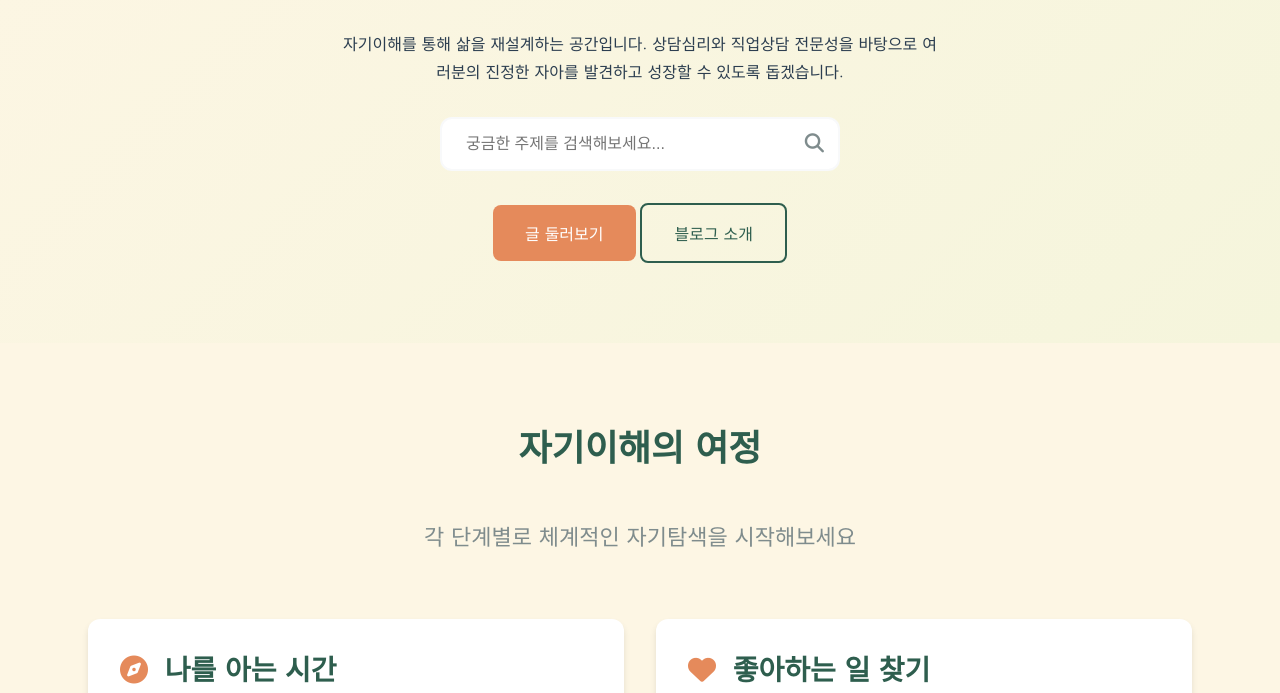
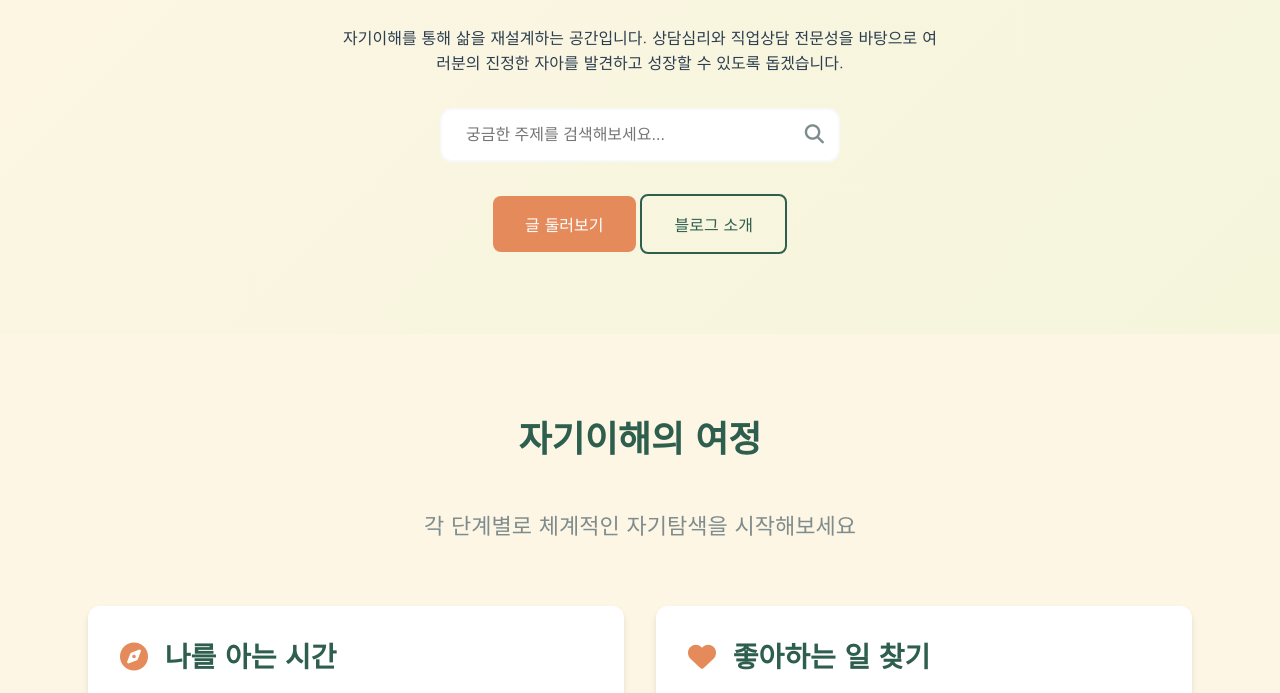
Before and after one commit to took-hee/took-hee-test, a plain HTML site: page index.html in a window 1280 px wide. Shown: the part 318-1011 px from the top of the page. Drawn offline with Linux system fonts and the light colour scheme; a web font is replaced by a local one.

Commit message:
Update main.css

```diff
--- a/main.css
+++ b/main.css
@@ -88,6 +88,11 @@ h4 { font-size: var(--font-size-h4); }
 p {
   margin-bottom: var(--spacing-md);
   line-height: var(--line-height-relaxed);
+}
+
+p, li {
+  font-weight: 500;
+  line-height: 1.6;
 }
 
 a {
```
